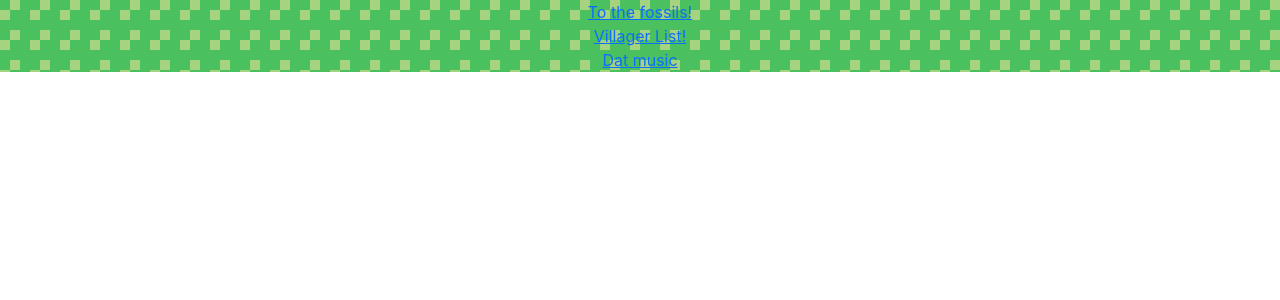
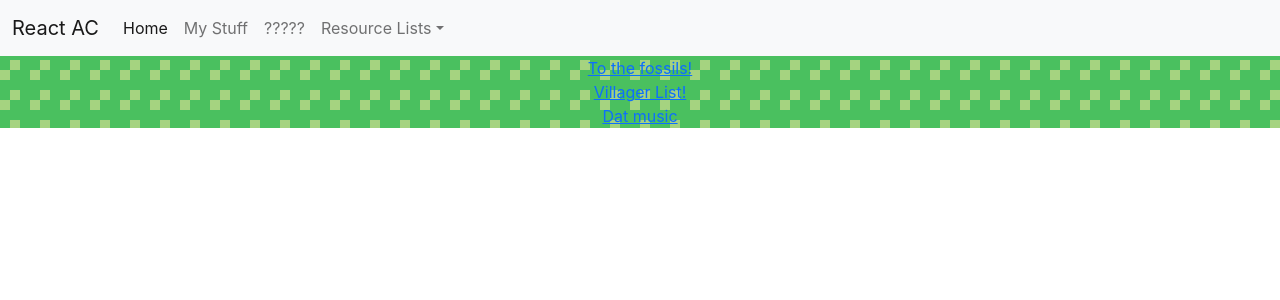
Before and after one commit to mongoose-airlines/animal-crossing-api, a React (Create React App) app: page / in a window 1280 px wide. Shown: the top 300 px of the page. Built offline with nearby package versions, Linux system fonts and the light colour scheme.

Commit message:
add nav bar

```diff
--- a/src/App.js
+++ b/src/App.js
@@ -6,11 +6,13 @@
 import FossilDetails from './pages/FossilDetails/FossilDetails';
 import VillagerDetails from './pages/VillagerDetails/VillagerDetails';
 import SongDetails from './pages/SongDetails/SongDetails';
+import NavBar from './components/NavBar/NavBar';
 
 function App() {
   return (
     <>
       <main className='App'>
+        <NavBar />
         <a href="/fossils">To the fossils!</a><br/>
         <a href="/villagers">Villager List!</a><br />
         <a href="/songs">Dat music</a>
--- /dev/null
+++ b/src/components/NavBar/NavBar.jsx
@@ -0,0 +1,39 @@
+const NavBar = (props) => {
+  return (
+    <>
+      <nav className="navbar navbar-expand-sm navbar-light bg-light">
+        <div className="container-fluid">
+          <a className="navbar-brand" href="#">React AC</a>
+          <button className="navbar-toggler" type="button" data-bs-toggle="collapse" data-bs-target="#navbarNavDropdown" aria-controls="navbarNavDropdown" aria-expanded="false" aria-label="Toggle navigation">
+            <span className="navbar-toggler-icon"></span>
+          </button>
+          <div className="collapse navbar-collapse" id="navbarNavDropdown">
+            <ul className="navbar-nav">
+              <li className="nav-item">
+                <a className="nav-link active" aria-current="page" href="#">Home</a>
+              </li>
+              <li className="nav-item">
+                <a className="nav-link" href="#">My Stuff</a>
+              </li>
+              <li className="nav-item">
+                <a className="nav-link" href="#">?????</a>
+              </li>
+              <li className="nav-item dropdown">
+                <a className="nav-link dropdown-toggle" href="#" id="navbarDropdownMenuLink" role="button" data-bs-toggle="dropdown" aria-expanded="false">
+                  Resource Lists
+                </a>
+                <ul className="dropdown-menu" aria-labelledby="navbarDropdownMenuLink">
+                  <li><a className="dropdown-item" href="#">Fish</a></li>
+                  <li><a className="dropdown-item" href="#">Fossils</a></li>
+                  <li><a className="dropdown-item" href="#">XXXXXXX</a></li>
+                </ul>
+              </li>
+            </ul>
+          </div>
+        </div>
+      </nav>
+    </>
+  );
+}
+
+export default NavBar;
```
